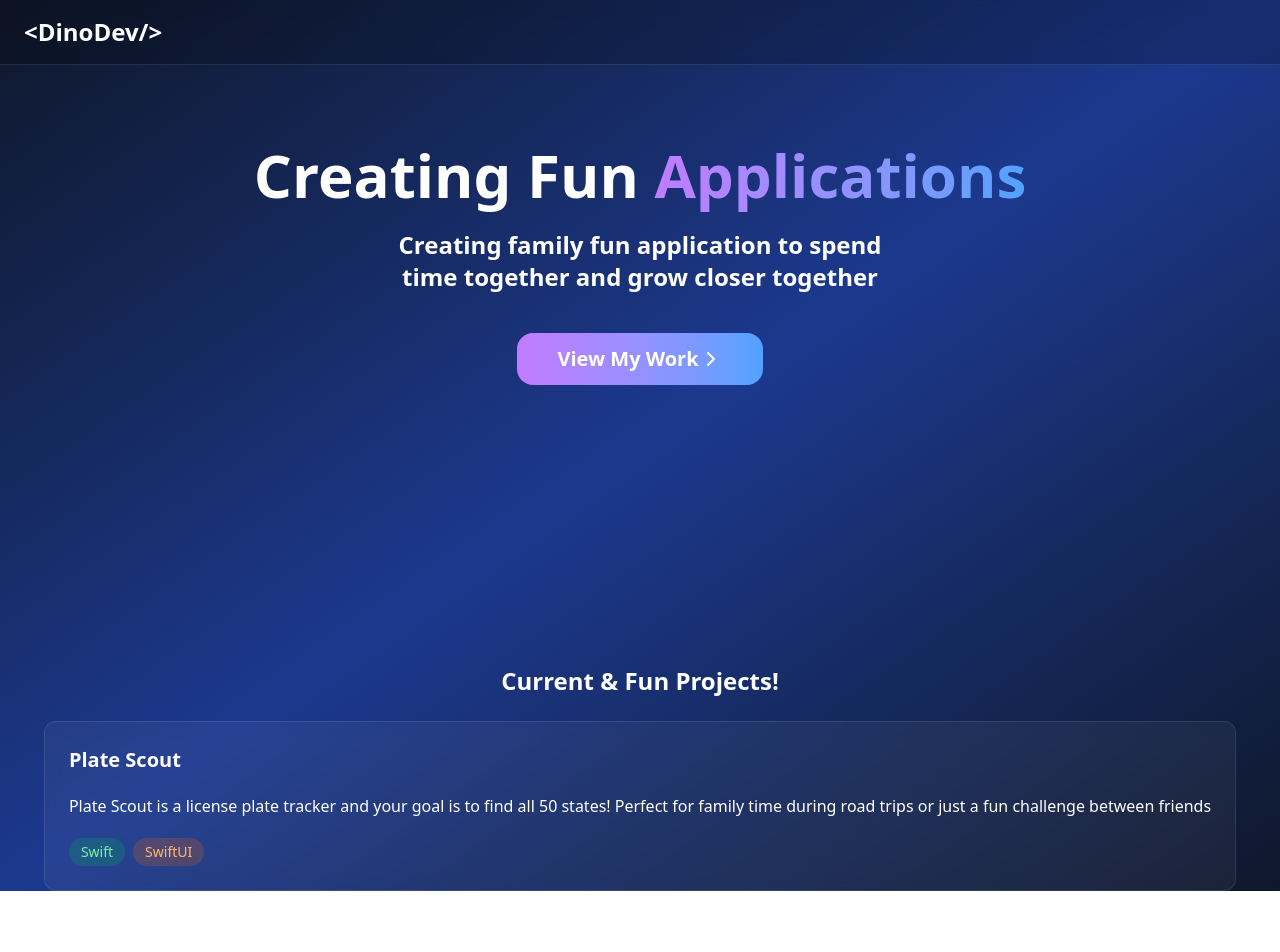
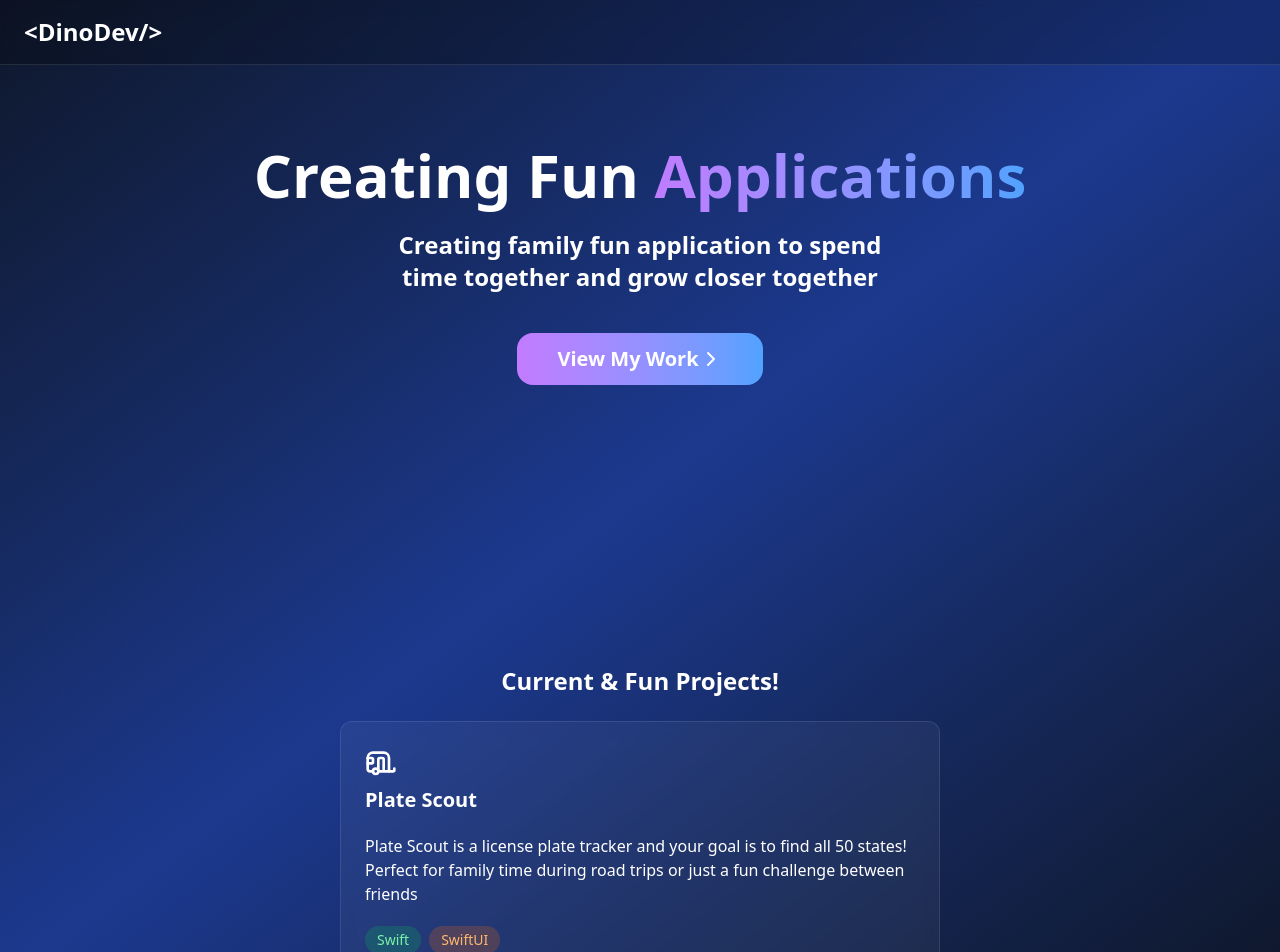
Before and after one commit to Mason-Dino/Dino-Dev, a Next.js app: page / in a window 1280 px wide. Shown: the top 952 px of the page. Before the commit the page ends 891 px from the top, so only its background shows below. Built offline with nearby package versions, Linux system fonts and the light colour scheme.

Commit message:
working on Icon and width

```diff
--- a/src/app/project.tsx
+++ b/src/app/project.tsx
@@ -1,3 +1,5 @@
+import { Caravan } from "lucide-react";
+
 interface ProjectProps {
     Name: string;
     Description: string;
@@ -22,10 +24,13 @@ export default function Project({Name, Description, Frameworks, Icon}: ProjectPr
         }
     }
 
-
+    if (Icon === "Caravan") {
+        IconContent = <Caravan className="text-white w-8 h-8 mb-2 stroke-1.25" />
+    }
 
     return (
-        <div className="h-auto bg-white/5 backdrop-blur-sm border border-white/10 rounded-xl p-6 hover:bg-white/10 transition-all">
+        <div className="h-auto lg:w-150 bg-white/5 backdrop-blur-sm border border-white/10 rounded-xl p-6 hover:bg-white/10 transition-all">
+            {IconContent}
             <h1 className="text-xl font-bold text-white text-left mb-5">
                 {Name}
             </h1>
```
